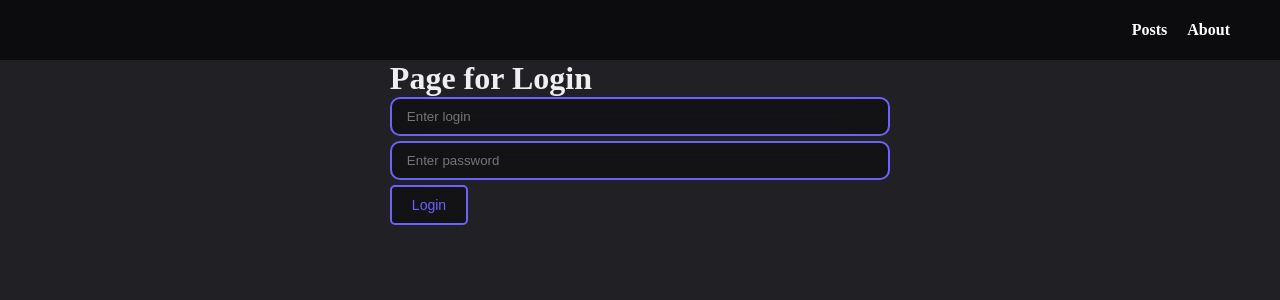
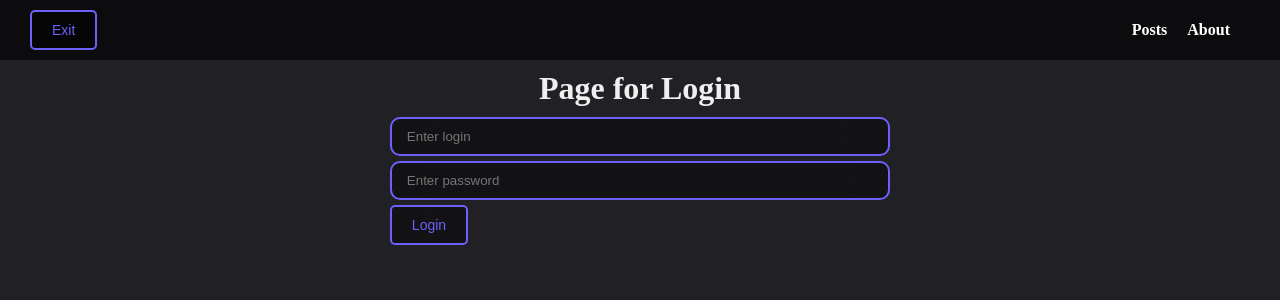
Before and after one commit to nikeedw/react-fetch, a React (Create React App) app: page /login in a window 1280 px wide. Shown: the top 300 px of the page. Built offline with nearby package versions, Linux system fonts and the light colour scheme.

Commit message:
Fixing some Bugs with marthrutisation

```diff
--- a/src/components/AppRouter.jsx
+++ b/src/components/AppRouter.jsx
@@ -5,7 +5,6 @@ import { AuthContext } from '../context';
 
 const AppRouter = () => {
   const { isAuth } = useContext(AuthContext);
-	console.log(isAuth);
 
   return (
     <Routes>
@@ -19,7 +18,8 @@ const AppRouter = () => {
               caseSensitive
             />
           ))}
-          <Route path="/posts" element={<Navigate to="/posts" />} />
+          {/* Добавляем пустой маршрут для privateRoutes */}
+          <Route path="/*" element={<Navigate to="/posts" />} />
         </>
       ) : (
         <>
@@ -31,7 +31,8 @@ const AppRouter = () => {
               caseSensitive
             />
           ))}
-          <Route path="/login" element={<Navigate to="/login" />} />
+          {/* Маршрут для перенаправления на страницу /login */}
+          <Route path="/*" element={<Navigate to="/login" />} />
         </>
       )}
     </Routes>
--- a/src/components/UI/navbar/Navbar.jsx
+++ b/src/components/UI/navbar/Navbar.jsx
@@ -1,6 +1,8 @@
-import React from 'react';
-import { NavLink, useLocation } from 'react-router-dom';
+import React, { useContext } from 'react';
+import { NavLink, useLocation, useNavigate } from 'react-router-dom';
 import cl from './Navbar.module.css';
+import Button from '../button/Button';
+import { AuthContext } from '../../../context';
 
 const Navbar = () => {
 	const location = useLocation();
@@ -17,8 +19,20 @@ const Navbar = () => {
 		return classes.join(' ');
 	};
 
+	const {isAuth, setIsAuth} = useContext(AuthContext);
+	const navigate = useNavigate();
+
+	function exitSession() {
+		setIsAuth(false);
+		navigate('/login');
+	}
+
 	return (
 		<nav className={cl.navbar}>
+			<Button onClick={exitSession}>
+				Exit
+			</Button>
+			<div>
 				<NavLink
 					className={getLinkClassName('/posts')}
 					to="/posts"
@@ -31,6 +45,7 @@ const Navbar = () => {
 				>
 					About
 				</NavLink>
+			</div>
 		</nav>
 	);
 };
--- a/src/components/UI/navbar/Navbar.module.css
+++ b/src/components/UI/navbar/Navbar.module.css
@@ -3,7 +3,7 @@
   width: 100%;
   display: flex;
   align-items: center;
-  justify-content: flex-end;
+  justify-content: space-between;
   padding: 0 30px;
 	background-color: rgba(0, 0, 0, .6);
 	backdrop-filter: blur(30px);
--- a/src/pages/Login.jsx
+++ b/src/pages/Login.jsx
@@ -16,7 +16,7 @@ const Login = () => {
 
 	return (
 		<div>
-			<h1>Page for Login</h1>
+			<h1 style={{marginBlock: "10px", textAlign: "center"}}>Page for Login</h1>
 			<form onSubmit={login}>
 				<Input type="text" placeholder="Enter login"/>
 				<Input type="password" placeholder="Enter password"/>
--- a/src/pages/PostIdPage.jsx
+++ b/src/pages/PostIdPage.jsx
@@ -66,7 +66,7 @@ const PostIdPage = () => {
 					</div>
 				: <div>
 						{comments.map(comm =>
-							<div style={{marginTop: "20px"}}>
+							<div key={comm.id} style={{marginTop: "20px"}}>
 								<h4 style={{marginBottom: "5px"}}>{comm.email}</h4>
 								<div>{comm.body}</div>
 							</div>
```
Lines whose indentation alone changed are shown as unchanged.
